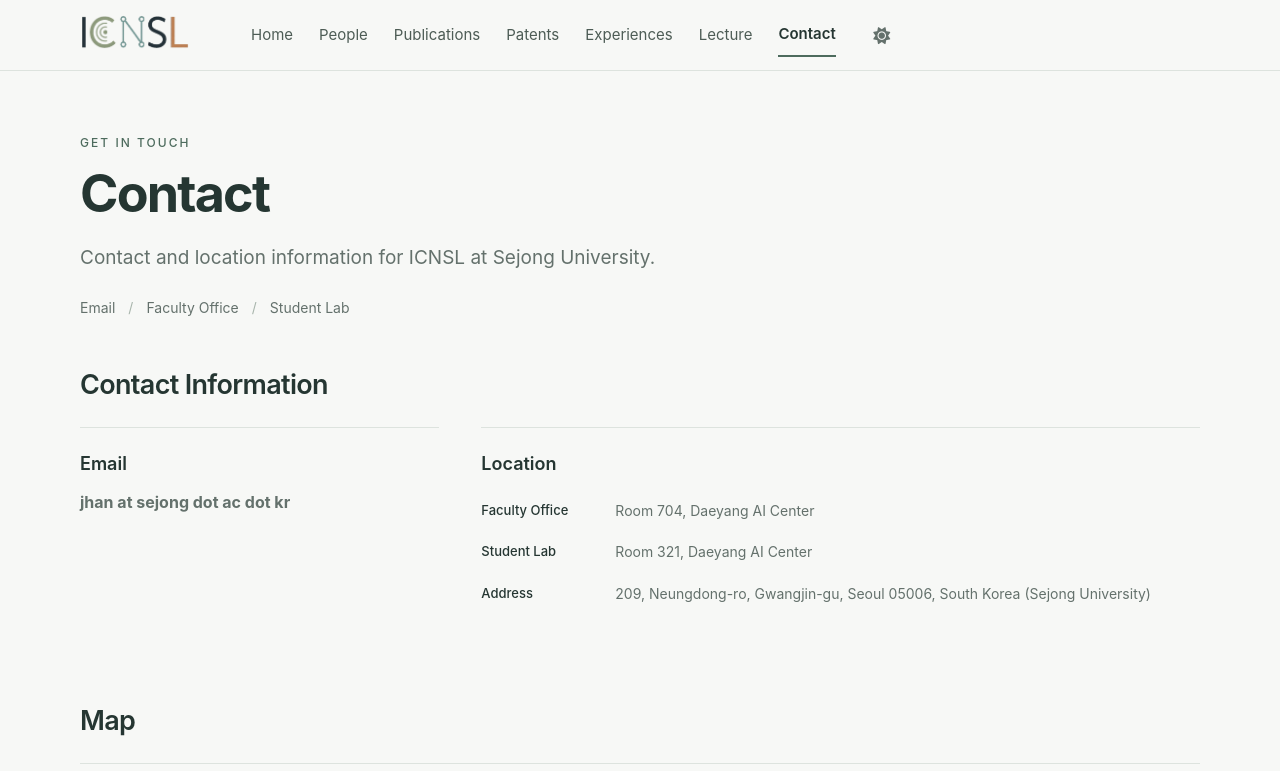
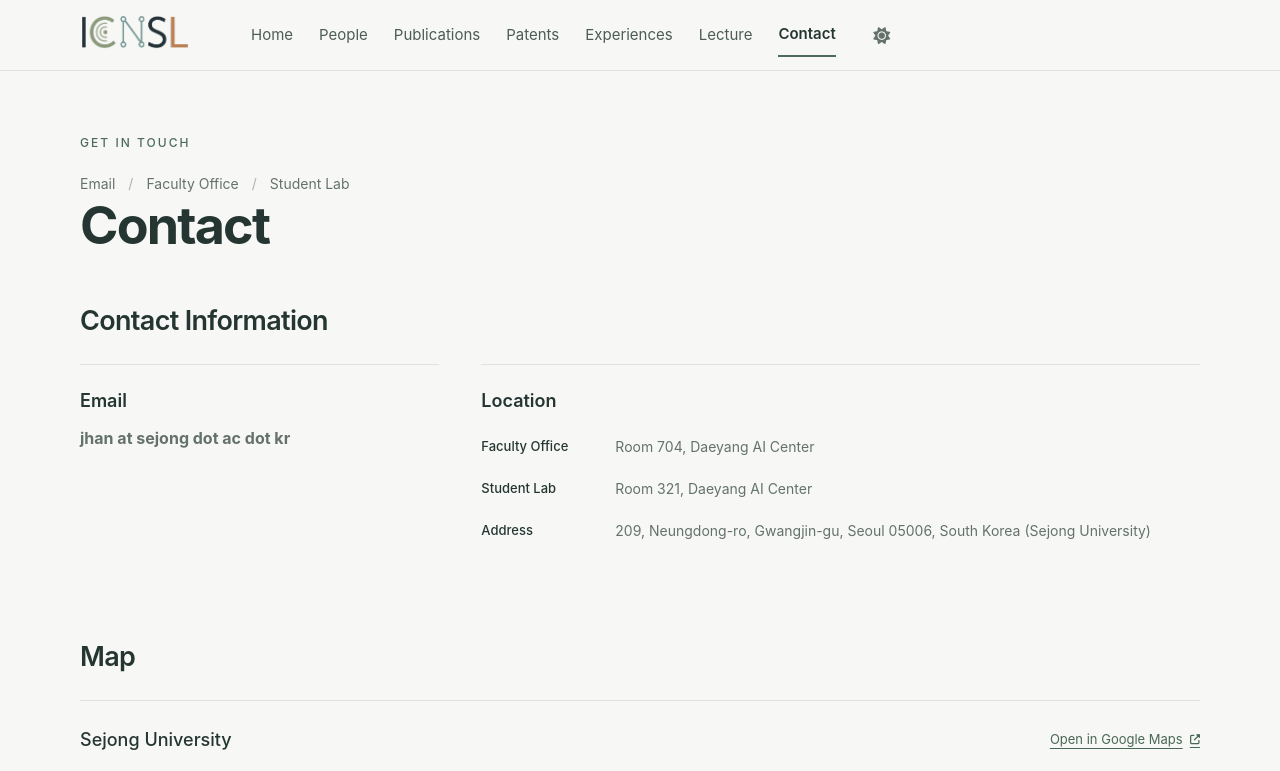
Before and after one commit to icnsl/icnsl.github.io, a Jekyll site: the page built from _pages/contact.md, in a window 1280 px wide and 900 px high, cut to the strip 0-771 px from the top of the window. Built offline with Jekyll 4.4.1, drawn with Linux system fonts in a browser that asks for light colours; a script bundle is joined from its source files by our own code; library files that are not in the unit come from our copies.

Commit message:
Remove introductory sentence from contact page

```diff
--- a/_pages/contact.md
+++ b/_pages/contact.md
@@ -9,7 +9,6 @@ hide_title: true
   <div class="icnsl-showcase__glyph" aria-hidden="true"><i class="fas fa-paper-plane"></i></div>
   <div class="icnsl-showcase__intro-copy">
     <div class="icnsl-showcase__eyebrow">Get in Touch</div>
-    <p class="icnsl-showcase__lead">Contact and location information for ICNSL at Sejong University.</p>
     <div class="icnsl-showcase__tags" aria-label="Contact options">
       <span>Email</span><span>Faculty Office</span><span>Student Lab</span>
     </div>
```
